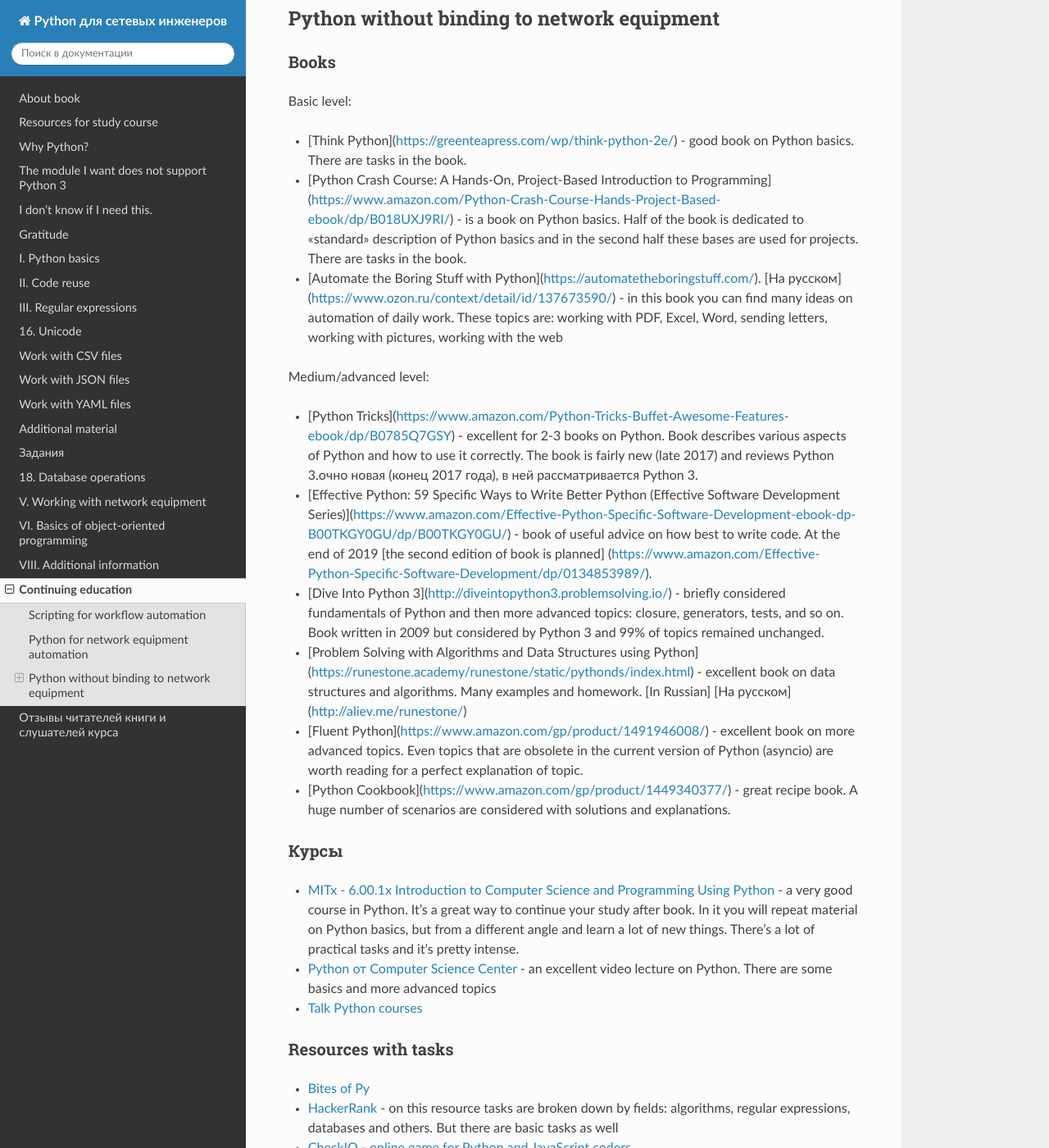
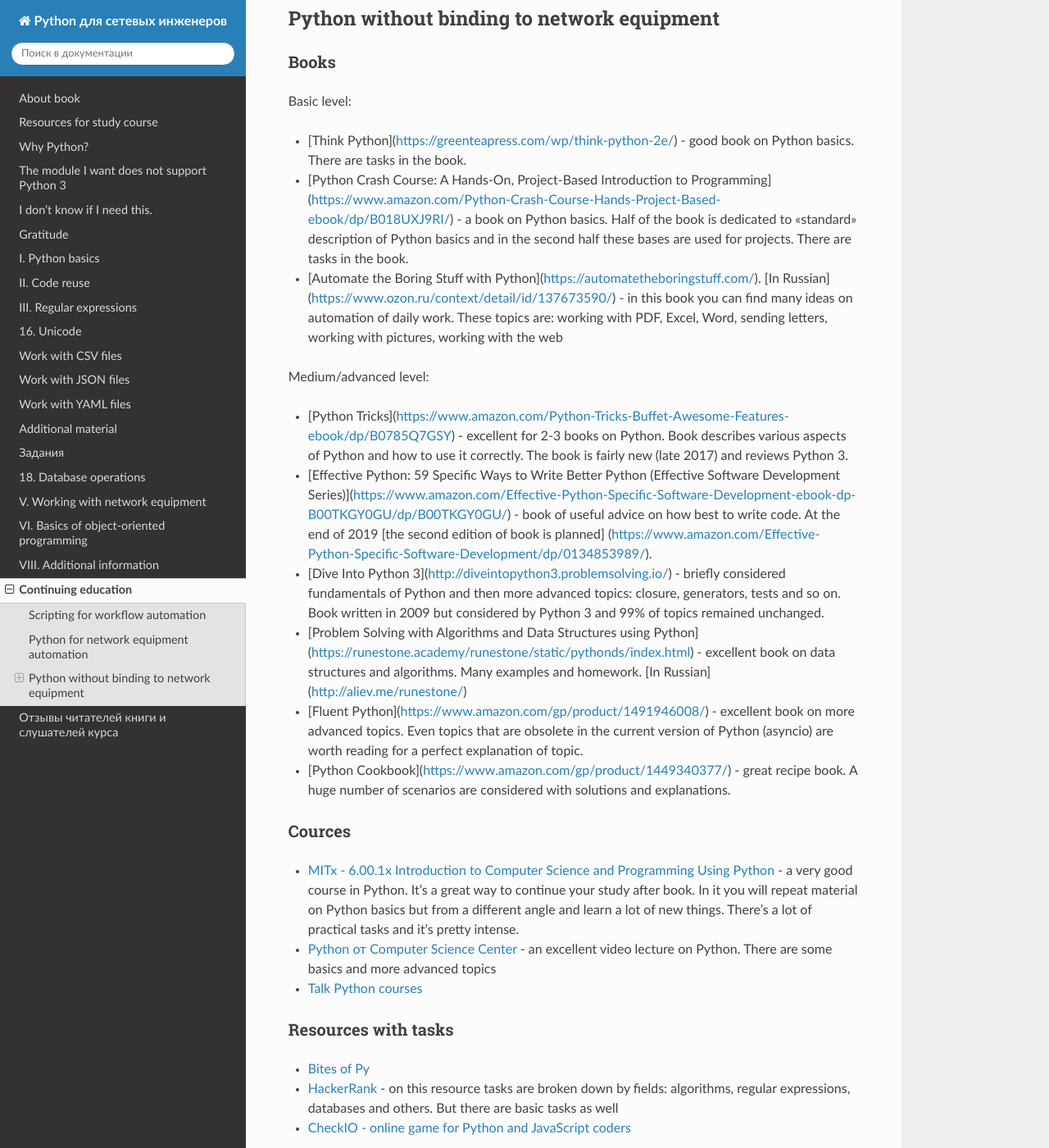
Before and after one commit to Aidar5/nattoeng, a Sphinx documentation site: the page built from docs/source/resources/README.rst, in a window 1280 px wide and 1400 px high, scrolled down 2005 px. Shown: the whole window at 82% size. Built offline with Sphinx 7.4.7 and the Read the Docs theme 2.0.0, drawn with Linux system fonts in a browser that asks for light colours; pages that are not in the unit, such as notebooks, are missing from menus; some of the changed text lies outside the part shown.

Commit message:
Update README.rst

```diff
--- a/docs/source/resources/README.rst
+++ b/docs/source/resources/README.rst
@@ -66,14 +66,14 @@ Projects:
    (Network Automation and Programmability Abstraction Layer with
    Multivendor support) - library that allows working with network equipment of different vendors using a unified API
 -  `NOC Project <https://getnoc.com/>`__ - NOC is
-   the scalable, high-performance and open-source OSS system for ISP,
+   scalable, high-performance and open-source OSS system for ISP,
    service and content providers
 -  `Requests <https://github.com/kennethreitz/requests>`__ - library for working with HTTP
 -  `SaltStack <https://saltstack.com/>`__ - Ansible analogue
 -  `Scapy <https://github.com/secdev/scapy>`__ - network utility that allows you to manipulate network packages
--  `StackStorm <https://stackstorm.com/>`__ - StackStorm is event-driven
+-  `StackStorm <https://stackstorm.com/>`__ - event-driven
    automation commonly used for auto-remediation, security responses,
-   facilitated troubleshooting, complex deployments, and more
+   facilitated troubleshooting, complex deployments and more
 -  `netdev <https://github.com/selfuryon/netdev>`__
 -  `Nornir <https://github.com/nornir-automation/nornir>`__
 -  `eNMS <https://github.com/afourmy/eNMS>`__
@@ -87,27 +87,27 @@ Books
 Basic level:
 
 * [Think Python](https://greenteapress.com/wp/think-python-2e/) - good book on Python basics. There are tasks in the book.
-* [Python Crash Course: A Hands-On, Project-Based Introduction to Programming](https://www.amazon.com/Python-Crash-Course-Hands-Project-Based-ebook/dp/B018UXJ9RI/) - is a book on Python basics. Half of the book is dedicated to «standard» description of Python basics and in the second half these bases are used for projects. There are tasks in the book.
-* [Automate the Boring Stuff with Python](https://automatetheboringstuff.com/). [На русском](https://www.ozon.ru/context/detail/id/137673590/) -  in this book you can find many ideas on automation of daily work. These topics are: working with PDF, Excel, Word, sending letters, working with pictures, working with the web
+* [Python Crash Course: A Hands-On, Project-Based Introduction to Programming](https://www.amazon.com/Python-Crash-Course-Hands-Project-Based-ebook/dp/B018UXJ9RI/) - a book on Python basics. Half of the book is dedicated to "standard" description of Python basics and in the second half these bases are used for projects. There are tasks in the book.
+* [Automate the Boring Stuff with Python](https://automatetheboringstuff.com/). [In Russian](https://www.ozon.ru/context/detail/id/137673590/) -  in this book you can find many ideas on automation of daily work. These topics are: working with PDF, Excel, Word, sending letters, working with pictures, working with the web
 
 
 Medium/advanced level:
 
-* [Python Tricks](https://www.amazon.com/Python-Tricks-Buffet-Awesome-Features-ebook/dp/B0785Q7GSY) - excellent for 2-3 books on Python. Book describes various aspects of Python and how to use it correctly. The book is fairly new (late 2017) and reviews Python 3.очно новая (конец 2017 года), в ней рассматривается Python 3.
+* [Python Tricks](https://www.amazon.com/Python-Tricks-Buffet-Awesome-Features-ebook/dp/B0785Q7GSY) - excellent for 2-3 books on Python. Book describes various aspects of Python and how to use it correctly. The book is fairly new (late 2017) and reviews Python 3.
 * [Effective Python: 59 Specific Ways to Write Better Python (Effective Software Development Series)](https://www.amazon.com/Effective-Python-Specific-Software-Development-ebook-dp-B00TKGY0GU/dp/B00TKGY0GU/) - book of useful advice on how best to write code. At the end of 2019 [the second edition of book is planned] (https://www.amazon.com/Effective-Python-Specific-Software-Development/dp/0134853989/).
-* [Dive Into Python 3](http://diveintopython3.problemsolving.io/) - briefly considered fundamentals of Python and then more advanced topics: closure, generators, tests, and so on. Book written in 2009 but considered by Python 3 and 99% of topics remained unchanged.
-* [Problem Solving with Algorithms and Data Structures using Python](https://runestone.academy/runestone/static/pythonds/index.html) - excellent book on data structures and algorithms. Many examples and homework. [In Russian] [На русском](http://aliev.me/runestone/)
+* [Dive Into Python 3](http://diveintopython3.problemsolving.io/) - briefly considered fundamentals of Python and then more advanced topics: closure, generators, tests and so on. Book written in 2009 but considered by Python 3 and 99% of topics remained unchanged.
+* [Problem Solving with Algorithms and Data Structures using Python](https://runestone.academy/runestone/static/pythonds/index.html) - excellent book on data structures and algorithms. Many examples and homework. [In Russian] (http://aliev.me/runestone/)
 * [Fluent Python](https://www.amazon.com/gp/product/1491946008/) -  excellent book on more advanced topics. Even topics that are obsolete in the current version of Python (asyncio) are worth reading for a perfect explanation of topic.
 * [Python Cookbook](https://www.amazon.com/gp/product/1449340377/) - great recipe book. A huge number of scenarios are considered with solutions and explanations.
 
 
-Курсы
+Cources
 ~~~~~~
 
 -  `MITx - 6.00.1x Introduction to Computer Science and Programming
    Using
    Python <https://www.edx.org/course/introduction-computer-science-mitx-6-00-1x-9>`__
-   - a very good course in Python. It’s a great way to continue your study after book. In it you will repeat material on Python basics, but from a different angle and learn a lot of new things. There’s a lot of practical tasks and it’s pretty intense.
+   - a very good course in Python. It’s a great way to continue your study after book. In it you will repeat material on Python basics but from a different angle and learn a lot of new things. There’s a lot of practical tasks and it’s pretty intense.
 -  `Python от Computer Science
    Center <https://www.youtube.com/playlist?list=PLlb7e2G7aSpTTNp7HBYzCBByaE1h54ruW>`__
    - an excellent video lecture on Python. There are some basics and more advanced topics
@@ -136,4 +136,4 @@ Documentation
 -  `Official Python documentation <https://docs.python.org/3/index.html>`__
 -  `Python Module of the Week <https://pymotw.com/3/index.html>`__
 -  `Tiny-Python-3.6-Notebook <https://github.com/mattharrison/Tiny-Python-3.6-Notebook/blob/master/python.rst>`__
-   - Excellent Python 3 cheat sheet
+   - excellent Python 3 cheat sheet
```
Also changed, not shown: other parts of docs/source/resources/README.rst (+3 -3 lines).
